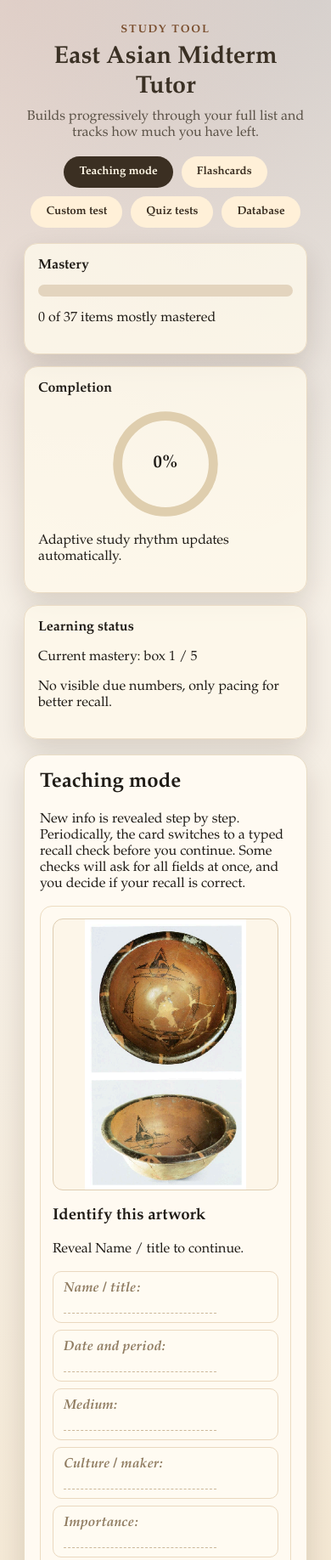
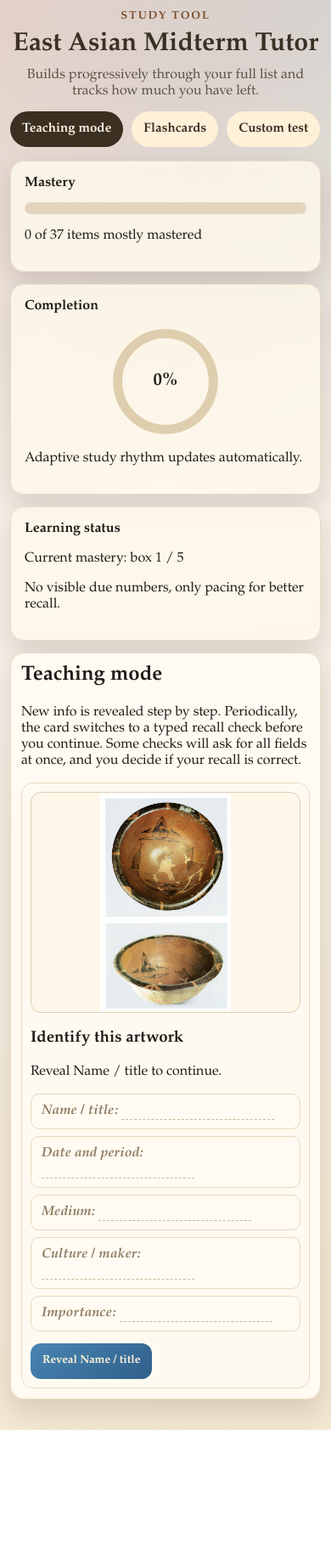
Before and after one commit to sashaisler/east_asian_art_tutor, a plain HTML site: page index.html in a window 390 px wide. Shown: the top 1836 px of the page at 85% size. After the commit the page ends 1683 px from the top, so only its background shows below. Drawn offline with Linux system fonts and the light colour scheme.

Commit message:
phone good

```diff
--- a/styles.css
+++ b/styles.css
@@ -339,6 +339,7 @@ h1 {
   border: 1px solid #ead8bf;
   border-radius: 10px;
   background: #fffbf2;
+  overflow-wrap: anywhere;
 }
 
 .fact-line.hidden-line {
@@ -490,6 +491,7 @@ h1 {
   background: #fff8ea;
   color: var(--text);
   resize: vertical;
+  font-size: 16px;
 }
 
 button {
@@ -499,6 +501,8 @@ button {
   font-weight: 700;
   font-family: inherit;
   cursor: pointer;
+  min-height: 42px;
+  touch-action: manipulation;
 }
 
 button:hover {
@@ -558,12 +562,24 @@ button:hover {
 }
 
 @media (max-width: 900px) {
+  body {
+    padding: 16px;
+  }
+
+  .app-shell {
+    gap: 14px;
+  }
+
   .metrics-wrap {
     grid-template-columns: 1fr;
   }
 
   .flash-doc-layout {
     grid-template-columns: 1fr;
+  }
+
+  .flash-browse-list {
+    max-height: 42vh;
   }
 
   .flash-card-inner {
@@ -588,6 +604,67 @@ button:hover {
   }
 }
 
+@media (max-width: 600px) {
+  body {
+    padding: 12px;
+  }
+
+  h1 {
+    font-size: 1.9rem;
+  }
+
+  .mode-nav {
+    justify-content: flex-start;
+    overflow-x: auto;
+    flex-wrap: nowrap;
+    padding-bottom: 2px;
+  }
+
+  .mode-tab {
+    flex: 0 0 auto;
+    padding: 9px 14px;
+    font-size: 0.95rem;
+  }
+
+  .study-card {
+    padding: 12px;
+    border-radius: 16px;
+  }
+
+  .content-card {
+    padding: 10px;
+  }
+
+  .item-image {
+    max-height: 260px;
+  }
+
+  .flash-browse-list {
+    grid-template-columns: repeat(auto-fill, minmax(82px, 1fr));
+    max-height: 44vh;
+  }
+
+  .flash-browse-image {
+    height: 64px;
+  }
+
+  .flash-nav-row {
+    grid-template-columns: 44px 1fr 44px;
+  }
+
+  .flash-card-inner {
+    min-height: 400px;
+  }
+
+  .flash-face {
+    padding: 10px;
+  }
+
+  .db-browse-list {
+    max-height: 56vh;
+  }
+}
+
 @keyframes riseIn {
   from {
     opacity: 0;
```
